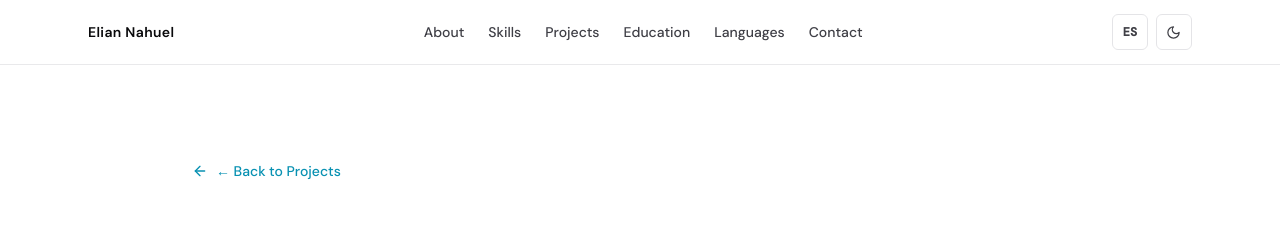
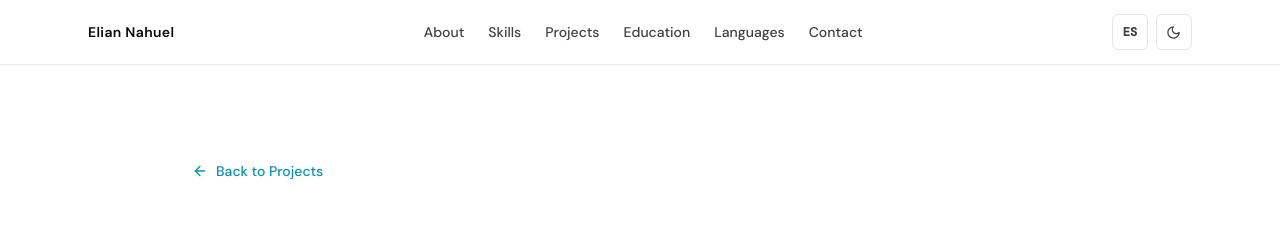
Before and after one commit to eliann313/mi-portfolio, a React (Vite) app: page /proyectos/gridhub-wms in a window 1280 px wide. Shown: the top 251 px of the page. Built offline with nearby package versions, Linux system fonts and the light colour scheme.

Commit message:
fix: remove duplicate text arrow character in backToProjects translation

```diff
--- a/src/i18n/en.ts
+++ b/src/i18n/en.ts
@@ -40,7 +40,7 @@ export const en: Translations = {
     role: 'Role',
   },
   caseStudy: {
-    backToProjects: '← Back to Projects',
+    backToProjects: 'Back to Projects',
     overviewTitle: 'Project Overview',
     myRoleTitle: 'My Role & Key Contributions',
     architectureTitle: 'Architecture & System Design',
--- a/src/i18n/es.ts
+++ b/src/i18n/es.ts
@@ -40,7 +40,7 @@ export const es: Translations = {
     role: 'Rol',
   },
   caseStudy: {
-    backToProjects: '← Volver a Proyectos',
+    backToProjects: 'Volver a Proyectos',
     overviewTitle: 'Resumen del Proyecto',
     myRoleTitle: 'Mi Rol & Aportes Clave',
     architectureTitle: 'Arquitectura & Diseño de Sistema',
```
